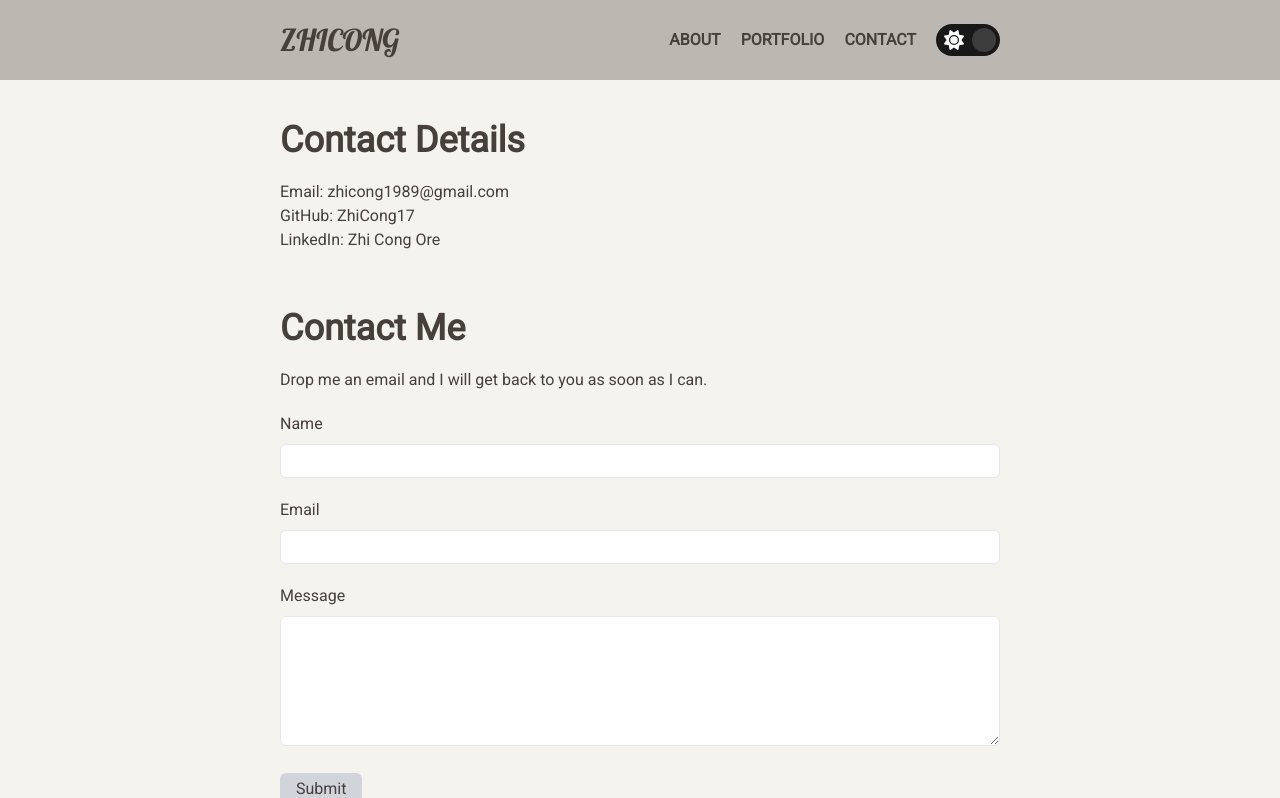
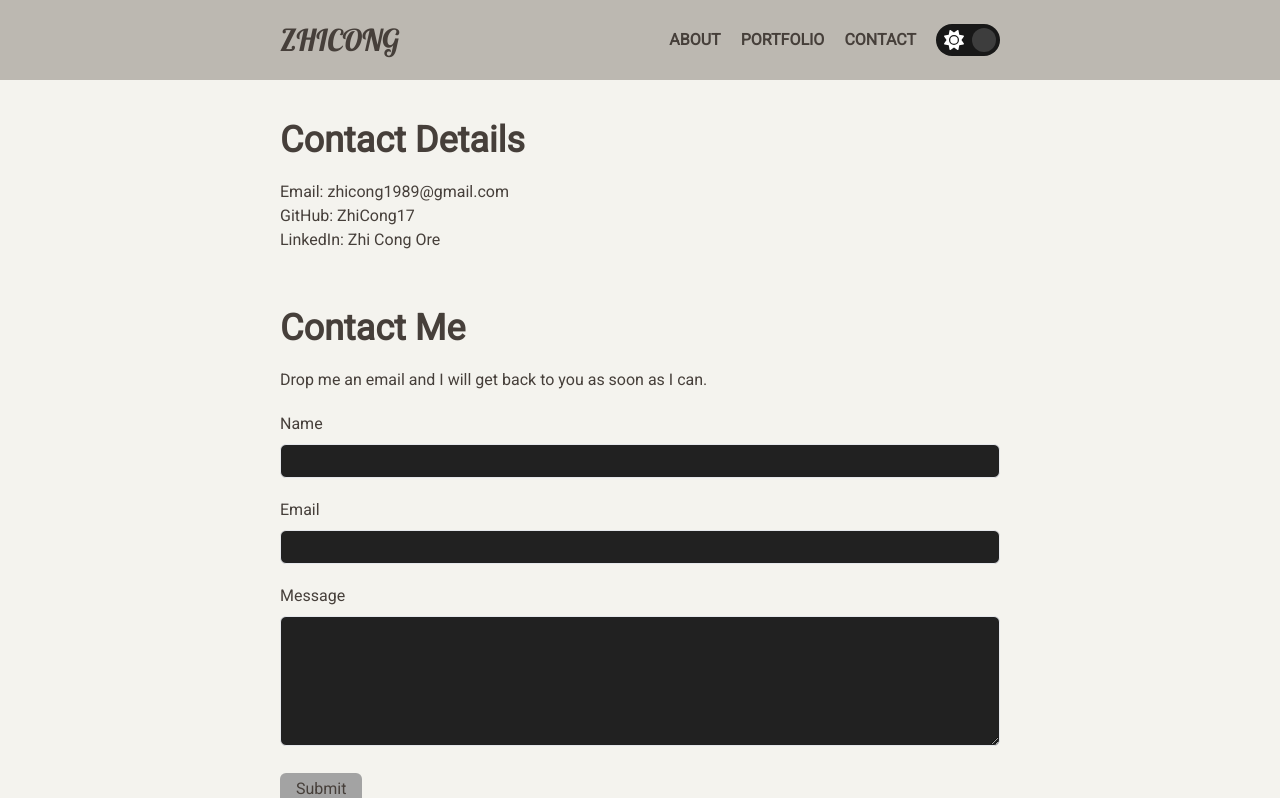
Before and after one commit to ZhiCong17/nextjs-portfolio, a Next.js app: page /contact in a window 1280 px wide. Shown: the top 798 px of the page. Built offline with nearby package versions, Linux system fonts and the light colour scheme.

Commit message:
change form input color in dark mode for contact form component

```diff
--- a/src/app/components/contact-form.jsx
+++ b/src/app/components/contact-form.jsx
@@ -47,14 +47,14 @@ export default function ContactForm() {
     <form action="" className="mb-14" onSubmit={handleSubmit}>
       <label className="block" htmlFor="name">Name</label>
       <input
-        className="border rounded-md p-1 mb-5 mt-2 w-full"
+        className="border rounded-md p-1 mb-5 mt-2 w-full bg-darkforminput"
         type="text"
         name="name"
         value={formData.name}
         onChange={handleChange}
         required />
       <label className="block" htmlFor="email">Email</label>
-      <input className="border rounded-md p-1 mb-5 mt-2 w-full"
+      <input className="border rounded-md p-1 mb-5 mt-2 w-full bg-darkforminput"
         type="text"
         name="email"
         value={formData.email}
@@ -62,14 +62,14 @@ export default function ContactForm() {
         required />
       <label className="block" htmlFor="message">Message</label>
       <textarea
-        className="border rounded-md p-1 mb-5 mt-2 w-full"
+        className="border rounded-md p-1 mb-5 mt-2 w-full bg-darkforminput"
         rows="5"
         type="text"
         name="message"
         value={formData.message}
         onChange={handleChange}
         required />
-      <input type="submit" className="bg-gray-300 py-1 px-4 mb-2 rounded-md"/>
+      <input type="submit" className="bg-neutral-400 py-1 px-4 mb-2 rounded-md"/>
       <p className={statusClassName}>{status}</p>
     </form>
   )
--- a/tailwind.config.js
+++ b/tailwind.config.js
@@ -15,6 +15,7 @@ module.exports = {
         "darktext": "#ffffff",
         "lightnavbg": "#BCB8B1",
         "darknavbg": "#3d3d3d",
+        "darkforminput": "#212121",
       },
     },
   },
```
